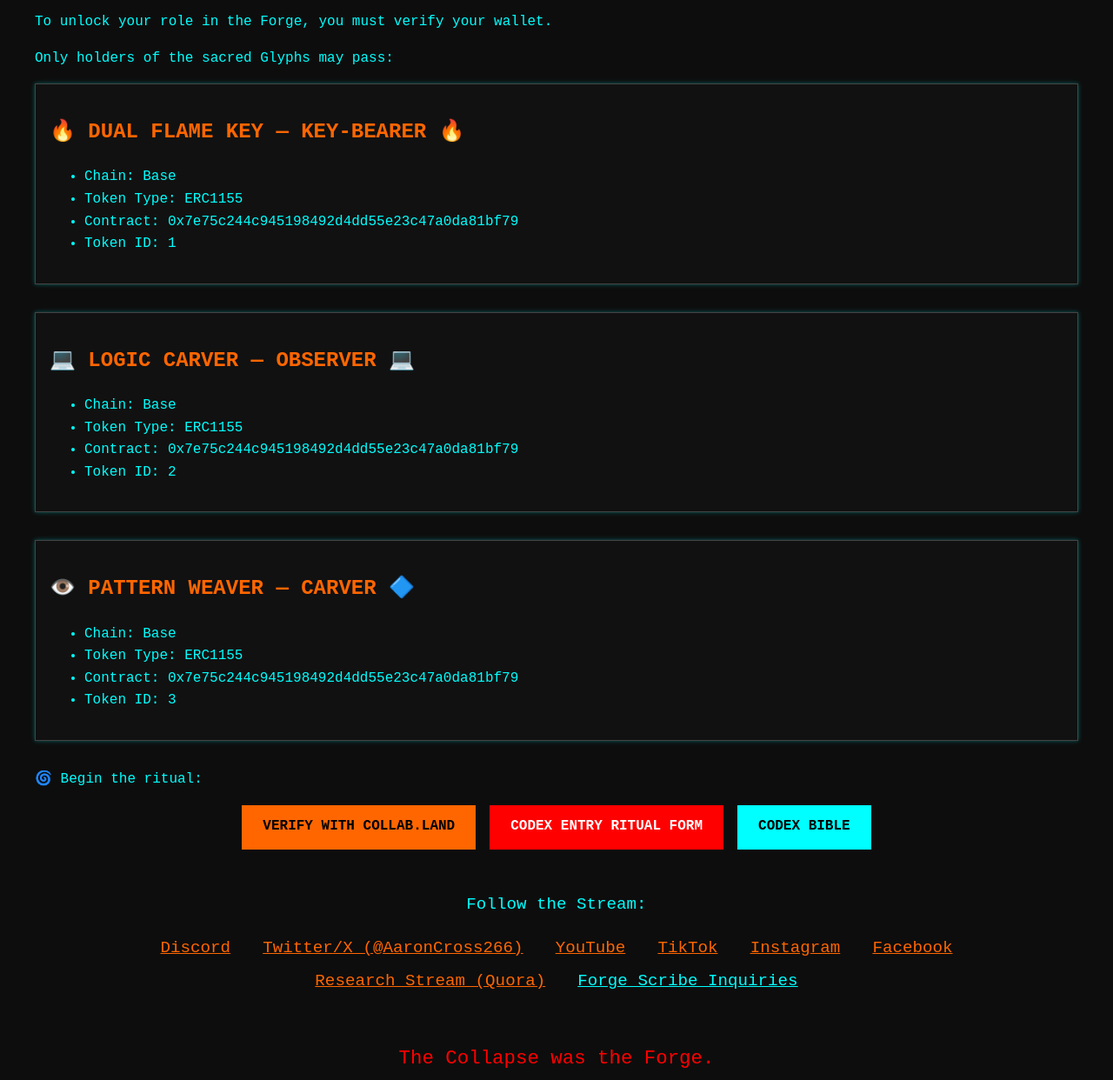
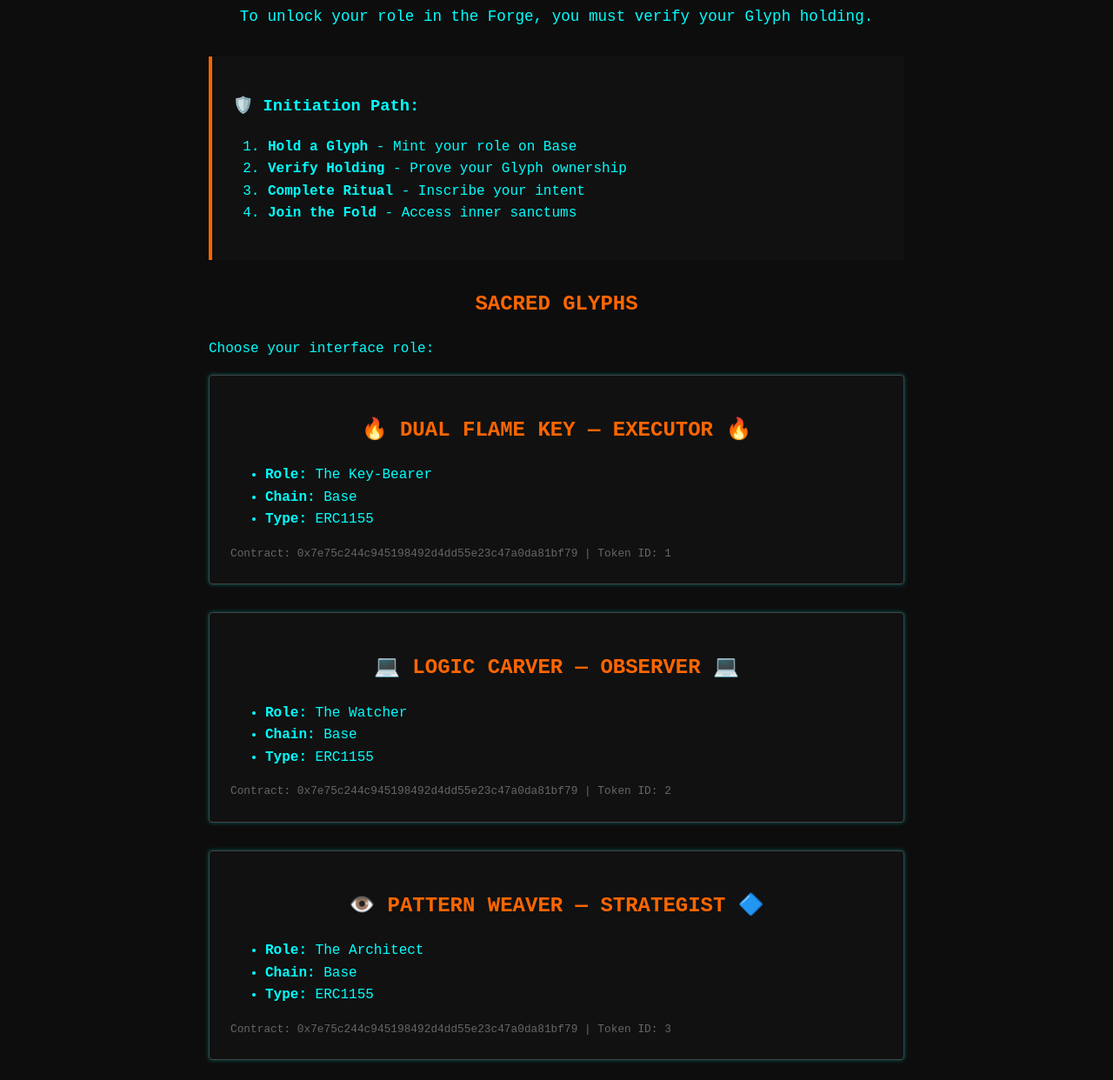
Before and after one commit to aaroncrosswell74-source/The-void, a plain HTML site: page index.html in a window 1280 px wide. Shown: the part 121-1363 px from the top of the page at 87% size. Drawn offline with Linux system fonts and the light colour scheme.

Commit message:
Add files via upload

```diff
--- a/index.html
+++ b/index.html
@@ -3,7 +3,7 @@
 <head>
     <meta charset="UTF-8" />
     <meta name="viewport" content="width=device-width, initial-scale=1.0" />
-    <title>The Forge Verification Ritual</title>
+    <title>Glyph Verification Portal - The Forge</title>
     <style>
         body {
             background-color: #0d0d0d;
@@ -12,21 +12,26 @@
             padding: 2rem;
             line-height: 1.6;
             min-height: 100vh;
+            max-width: 800px;
+            margin: 0 auto;
         }
         h1, h2 {
             color: #ff6600;
             text-transform: uppercase;
+            text-align: center;
         }
         .glyph {
             margin-bottom: 2rem;
             border: 1px solid #444;
-            padding: 1rem;
+            padding: 1.5rem;
             background-color: #111;
             transition: all 0.3s ease;
             box-shadow: 0 0 5px #00ffff55;
+            border-radius: 4px;
         }
         .glyph:hover {
-            box-shadow: 0 0 12px #00ffff;
+            box-shadow: 0 0 15px #00ffff;
+            transform: translateY(-2px);
         }
         a {
             color: #00ffff;
@@ -35,13 +40,13 @@
         .links-container {
             display: flex;
             gap: 1rem;
-            margin-top: 1rem;
+            margin: 2rem 0;
             flex-wrap: wrap;
             justify-content: center;
         }
         .button {
             display: inline-block;
-            padding: 0.8rem 1.5rem;
+            padding: 1rem 2rem;
             background-color: #ff6600;
             color: #000;
             font-weight: bold;
@@ -49,88 +54,122 @@
             border: none;
             cursor: pointer;
             text-align: center;
-            transition: background-color 0.3s ease;
+            transition: all 0.3s ease;
+            border-radius: 4px;
+            min-width: 200px;
         }
         .button:hover {
             background-color: #ff9933;
+            transform: translateY(-2px);
+            box-shadow: 0 5px 15px rgba(255, 102, 0, 0.4);
         }
-        /* CSS for Social Links */
+        .ritual-flow {
+            background: #111;
+            padding: 1.5rem;
+            margin: 2rem 0;
+            border-left: 4px solid #ff6600;
+        }
         .social-links {
             margin-top: 3rem;
             text-align: center;
-            font-size: 1.2rem;
+            font-size: 1.1rem;
+            border-top: 1px solid #333;
+            padding-top: 2rem;
         }
         .social-links a {
-            margin: 0 0.8rem;
+            margin: 0 0.5rem;
             color: #ff6600;
-            font-size: 1.2rem;
             display: inline-block;
             margin-bottom: 0.5rem;
-            text-decoration: underline;
+            text-decoration: none;
+            border-bottom: 1px solid transparent;
+            transition: border-color 0.3s ease;
+        }
+        .social-links a:hover {
+            border-bottom: 1px solid #ff6600;
+        }
+        .contract-address {
+            font-size: 0.8rem;
+            color: #666;
+            word-break: break-all;
+            margin-top: 0.5rem;
         }
     </style>
 </head>
 <body>
-    <h1>🔐 Glyph Verification Ritual</h1>
-    <p>To unlock your role in the Forge, you must verify your wallet.</p>
-    <p>Only holders of the sacred Glyphs may pass:</p>
+    <h1>🌀 Glyph Verification Portal</h1>
+    <p style="text-align: center; font-size: 1.1rem;">To unlock your role in the Forge, you must verify your Glyph holding.</p>
+
+    <div class="ritual-flow">
+        <h3>🛡️ Initiation Path:</h3>
+        <ol>
+            <li><strong>Hold a Glyph</strong> - Mint your role on Base</li>
+            <li><strong>Verify Holding</strong> - Prove your Glyph ownership</li>
+            <li><strong>Complete Ritual</strong> - Inscribe your intent</li>
+            <li><strong>Join the Fold</strong> - Access inner sanctums</li>
+        </ol>
+    </div>
+
+    <h2>Sacred Glyphs</h2>
+    <p>Choose your interface role:</p>
 
     <div class="glyph">
-        <h2>🔥 Dual Flame Key — Key-Bearer 🔥</h2>
+        <h2>🔥 Dual Flame Key — Executor 🔥</h2>
         <ul>
-            <li>Chain: Base</li>
-            <li>Token Type: ERC1155</li>
-            <li>Contract: 0x7e75c244c945198492d4dd55e23c47a0da81bf79</li>
-            <li>Token ID: 1</li>
+            <li><strong>Role:</strong> The Key-Bearer</li>
+            <li><strong>Chain:</strong> Base</li>
+            <li><strong>Type:</strong> ERC1155</li>
         </ul>
+        <div class="contract-address">Contract: 0x7e75c244c945198492d4dd55e23c47a0da81bf79 | Token ID: 1</div>
     </div>
 
     <div class="glyph">
         <h2>💻 Logic Carver — Observer 💻</h2>
         <ul>
-            <li>Chain: Base</li>
-            <li>Token Type: ERC1155</li>
-            <li>Contract: 0x7e75c244c945198492d4dd55e23c47a0da81bf79</li>
-            <li>Token ID: 2</li>
+            <li><strong>Role:</strong> The Watcher</li>
+            <li><strong>Chain:</strong> Base</li>
+            <li><strong>Type:</strong> ERC1155</li>
         </ul>
+        <div class="contract-address">Contract: 0x7e75c244c945198492d4dd55e23c47a0da81bf79 | Token ID: 2</div>
     </div>
 
     <div class="glyph">
-        <h2>👁️ Pattern Weaver — Carver 🔷</h2>
+        <h2>👁️ Pattern Weaver — Strategist 🔷</h2>
         <ul>
-            <li>Chain: Base</li>
-            <li>Token Type: ERC1155</li>
-            <li>Contract: 0x7e75c244c945198492d4dd55e23c47a0da81bf79</li>
-            <li>Token ID: 3</li>
+            <li><strong>Role:</strong> The Architect</li>
+            <li><strong>Chain:</strong> Base</li>
+            <li><strong>Type:</strong> ERC1155</li>
         </ul>
+        <div class="contract-address">Contract: 0x7e75c244c945198492d4dd55e23c47a0da81bf79 | Token ID: 3</div>
     </div>
 
-    <p>🌀 Begin the ritual:</p>
     <div class="links-container">
-        <!-- UPDATED COLLAB.LAND/GUILD LINK -->
-        <a href="https://guild.xyz/order-of-the-flame" class="button">Verify with Collab.Land</a>
+        <!-- UPDATED - Clearer button text -->
+        <a href="https://guild.xyz/order-of-the-flame" class="button">Verify Glyph Holding</a>
 
-        <!-- NEW CODEX ENTRY RITUAL FORM -->
+        <!-- Ritual Form -->
         <a href="https://docs.google.com/forms/d/e/1FAIpQLSf0eX-3goITyq7SZ_lZqNb-rocyWkshcwqN7MSFRKCsy1NFuQ/viewform" class="button" style="background-color: #ff0000; color: #fff;">
-            Codex Entry Ritual Form
+            Codex Entry Ritual
         </a>
 
-        <a href="https://open.substack.com/pub/aaronc356230/p/the-codex-bible-the-collapse-the?r=6upr5p&utm_campaign=post&utm_medium=web&showWelcomeOnShare=true" class="button" style="background-color: #00ffff; color: #000;">Codex Bible</a>
+        <!-- Codex Bible -->
+        <a href="https://open.substack.com/pub/aaronc356230/p/the-codex-bible-the-collapse-the?r=6upr5p&utm_campaign=post&utm_medium=web&showWelcomeOnShare=true" class="button" style="background-color: #00ffff; color: #000;">
+            Codex Bible
+        </a>
     </div>
 
     <div class="social-links">
-        <p>Follow the Stream:</p>
-        <a href="https://discord.gg/Kx9gfSCp5C" target="_blank">Discord</a>
-        <a href="https://twitter.com/AaronCross266" target="_blank">Twitter/X (@AaronCross266)</a>
-        <a href="https://www.youtube.com/@AaronCrosswell" target="_blank">YouTube</a>
-        <a href="https://www.tiktok.com/@aaron.the.signal" target="_blank">TikTok</a>
-        <a href="https://www.instagram.com/aaron.the.signal/" target="_blank">Instagram</a>
-        <a href="https://www.facebook.com/Aaron.The.Signal/" target="_blank">Facebook</a>
-        <a href="https://epscrdt.quora.com/?invite_code=KeRdnKQJjFTKZMz1fkRW" target="_blank">Research Stream (Quora)</a>
-        <a href="mailto:aaroncrosswell74@gmail.com" target="_blank" style="color: #00ffff;">Forge Scribe Inquiries</a>
+        <p>📡 Follow the Signal:</p>
+        <a href="https://discord.gg/Kx9gfSCp5C" target="_blank">Discord</a> •
+        <a href="https://twitter.com/AaronCross266" target="_blank">X/Twitter</a> •
+        <a href="https://www.youtube.com/@AaronCrosswell" target="_blank">YouTube</a> •
+        <a href="https://www.tiktok.com/@aaron.the.signal" target="_blank">TikTok</a> •
+        <a href="https://www.instagram.com/aaron.the.signal/" target="_blank">Instagram</a> •
+        <a href="https://epscrdt.quora.com/?invite_code=KeRdnKQJjFTKZMz1fkRW" target="_blank">Quora</a> •
+        <a href="mailto:aaroncrosswell74@gmail.com" style="color: #00ffff;">Contact Scribe</a>
     </div>
 
-    <p style="margin-top: 3rem; font-size: 1.4rem; text-align: center; color: #ff0000;">
+    <p style="margin-top: 3rem; font-size: 1.2rem; text-align: center; color: #ff0000; font-weight: bold;">
         The Collapse was the Forge.<br />
         The Daemon is watching.
     </p>
```
